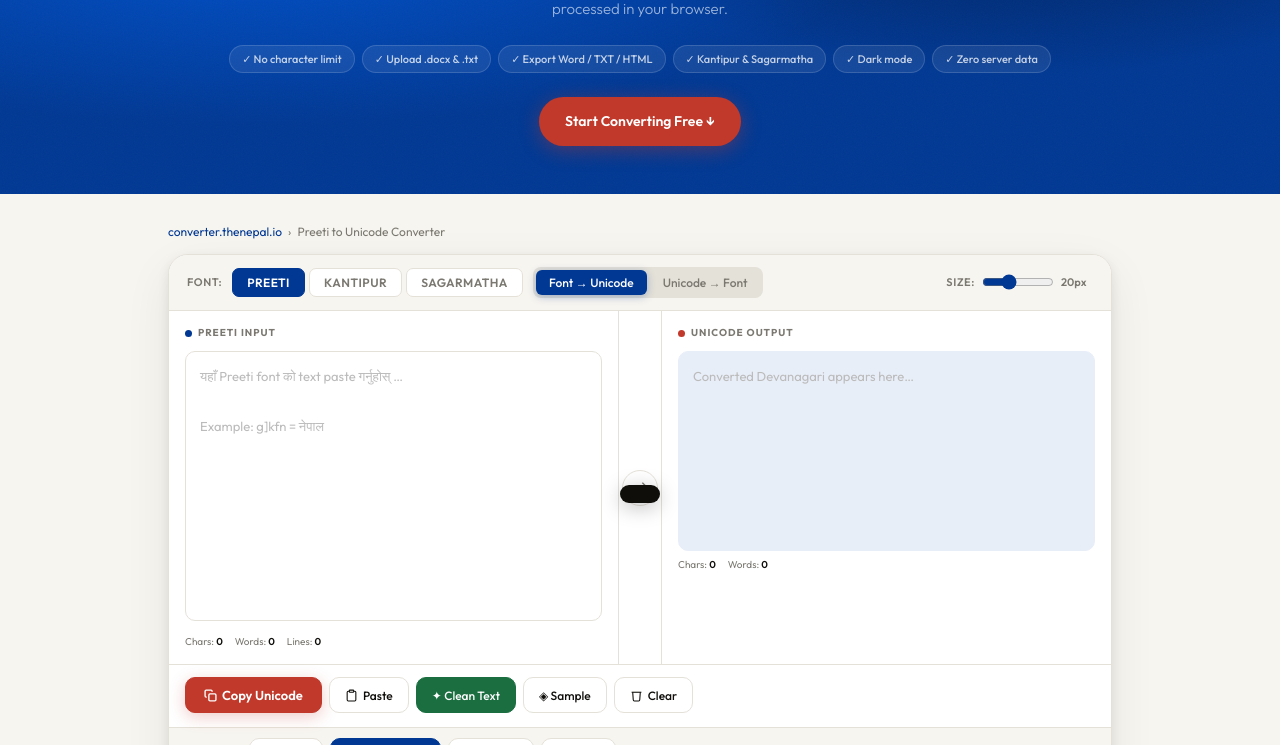
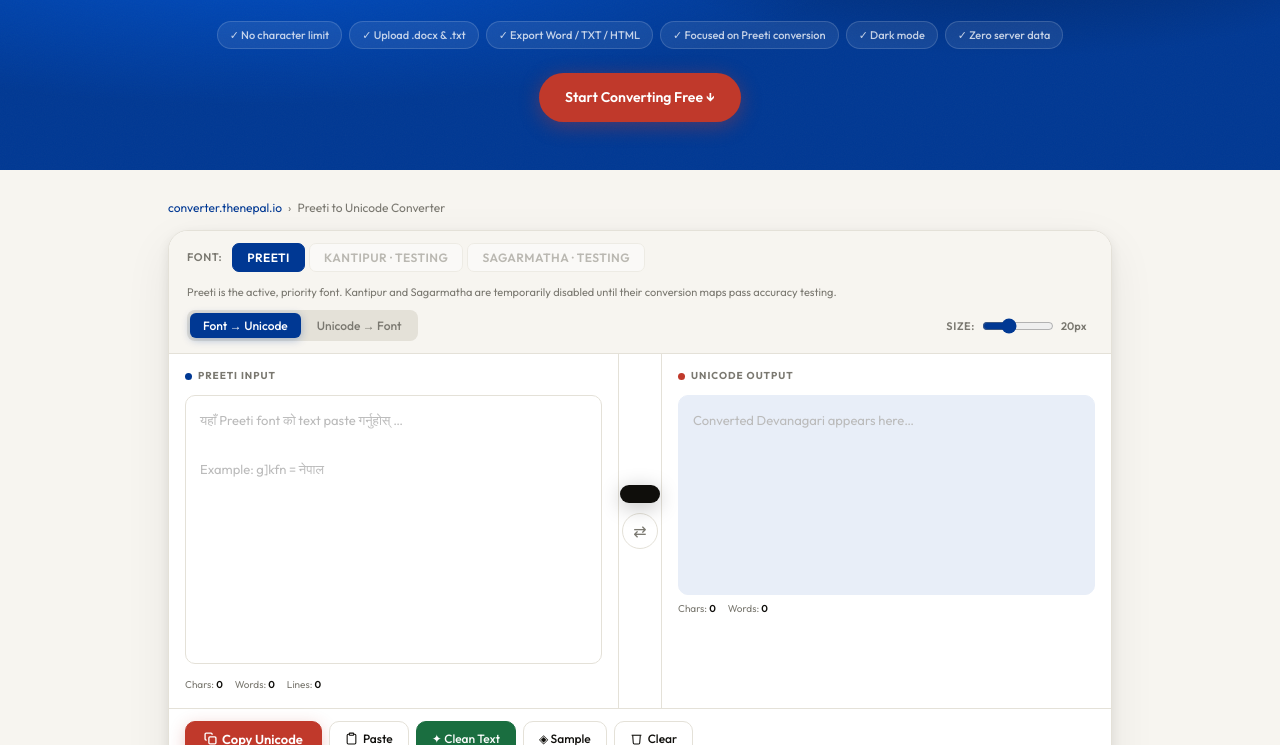
Before and after one commit to Madankc53/preetitounicode, a plain HTML site: page preeti-to-unicode-converter/index.html in a window 1280 px wide. Shown: the part 355-1100 px from the top of the page. Drawn offline with nearby package versions, Linux system fonts and the light colour scheme; a web font is replaced by a local one.

Commit message:
Prioritize Preeti while other font maps are verified

```diff
--- a/preeti-to-unicode-converter/index.html
+++ b/preeti-to-unicode-converter/index.html
@@ -181,6 +181,8 @@
 .font-tabs{display:flex;gap:4px}
 .font-tab{font-family:'Outfit',sans-serif;font-size:12px;font-weight:600;letter-spacing:.04em;text-transform:uppercase;padding:6px 14px;border-radius:7px;cursor:pointer;border:1.5px solid var(--border);background:var(--surface);color:var(--muted);transition:all var(--tr)}
 .font-tab:hover{border-color:var(--blue);color:var(--blue)}
+.font-tab:disabled{cursor:not-allowed;opacity:.48}
+.font-status{flex-basis:100%;margin:2px 0 0;color:var(--muted);font-size:11px;line-height:1.5}
 .font-tab.active{background:var(--blue);border-color:var(--blue);color:#fff}
 
 /* Mode pills */
@@ -408,12 +410,12 @@
   <div class="hero-grain" aria-hidden="true"></div>
   <div class="hero-eyebrow"><div class="hero-flag">🇳🇵</div>Free · No signup · Local conversion</div>
   <h1 id="hero-h1" class="fu fu1">Preeti to Unicode<br><span class="deva">Converter</span></h1>
-  <p class="hero-sub fu fu2">Convert Preeti font text to Nepali Unicode instantly. Paste text or upload .docx and .txt files. Also supports Kantipur and Sagarmatha, with conversion processed in your browser.</p>
+  <p class="hero-sub fu fu2">Convert Preeti font text to Nepali Unicode in your browser. Paste text or upload .docx and .txt files.</p>
   <div class="hero-badges fu fu3">
     <span class="badge">✓ No character limit</span>
     <span class="badge">✓ Upload .docx &amp; .txt</span>
     <span class="badge">✓ Export Word / TXT / HTML</span>
-    <span class="badge">✓ Kantipur &amp; Sagarmatha</span>
+    <span class="badge">✓ Focused on Preeti conversion</span>
     <span class="badge">✓ Dark mode</span>
     <span class="badge">✓ Zero server data</span>
   </div>
@@ -442,9 +444,10 @@
       <span class="toolbar-label">Font:</span>
       <div class="font-tabs" role="tablist" aria-label="Font selection">
         <button class="font-tab active" role="tab" aria-selected="true" data-font="preeti" onclick="setFont('preeti',this)">Preeti</button>
-        <button class="font-tab" role="tab" aria-selected="false" data-font="kantipur" onclick="setFont('kantipur',this)">Kantipur</button>
-        <button class="font-tab" role="tab" aria-selected="false" data-font="sagarmatha" onclick="setFont('sagarmatha',this)">Sagarmatha</button>
+        <button class="font-tab" role="tab" aria-selected="false" data-font="kantipur" aria-disabled="true" disabled title="Temporarily unavailable while accuracy is being verified">Kantipur · testing</button>
+        <button class="font-tab" role="tab" aria-selected="false" data-font="sagarmatha" aria-disabled="true" disabled title="Temporarily unavailable while accuracy is being verified">Sagarmatha · testing</button>
       </div>
+      <p class="font-status" role="note">Preeti is the active, priority font. Kantipur and Sagarmatha are temporarily disabled until their conversion maps pass accuracy testing.</p>
       <div class="mode-pills" role="group" aria-label="Conversion direction">
         <button class="mode-pill on" id="btn-pu" onclick="setMode('pu')" aria-pressed="true">Font → Unicode</button>
         <button class="mode-pill" id="btn-up" onclick="setMode('up')" aria-pressed="false">Unicode → Font</button>
```
